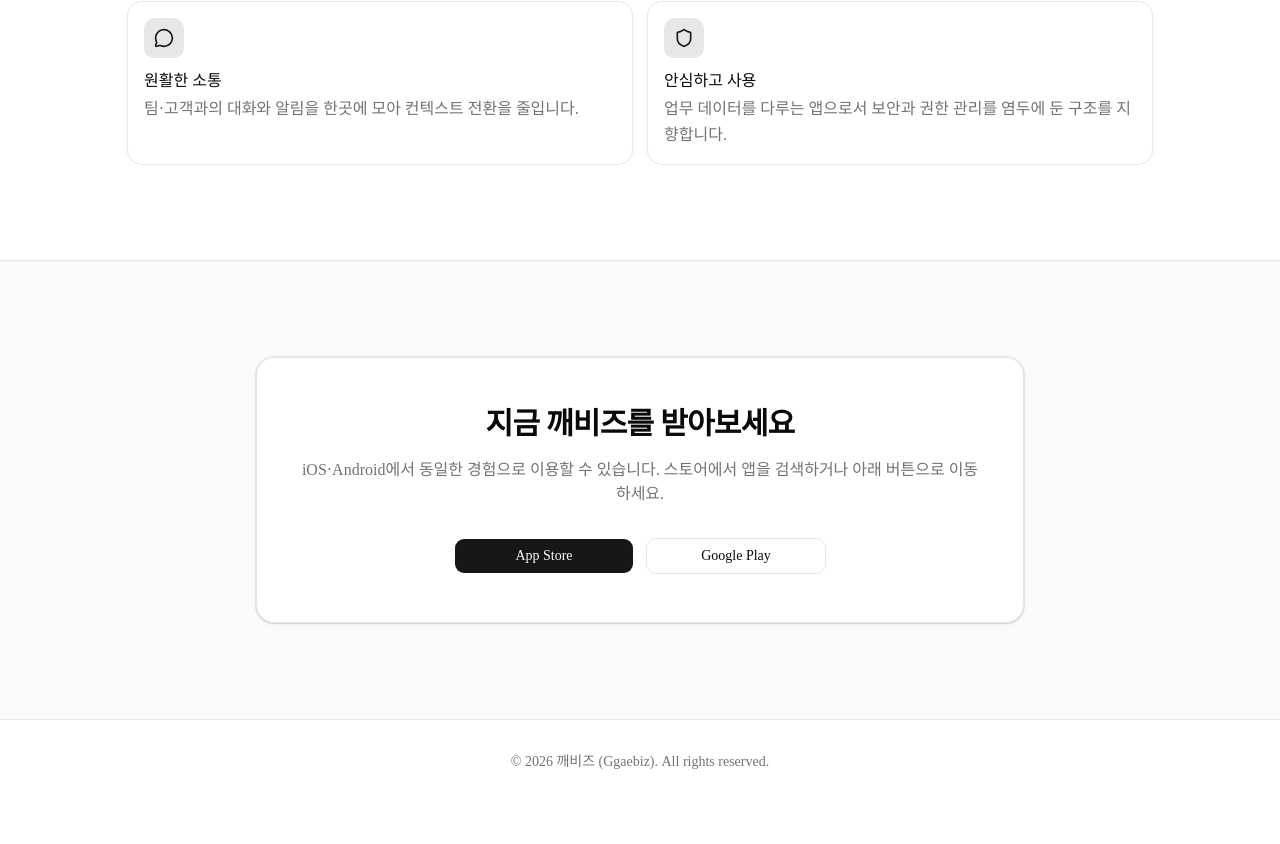
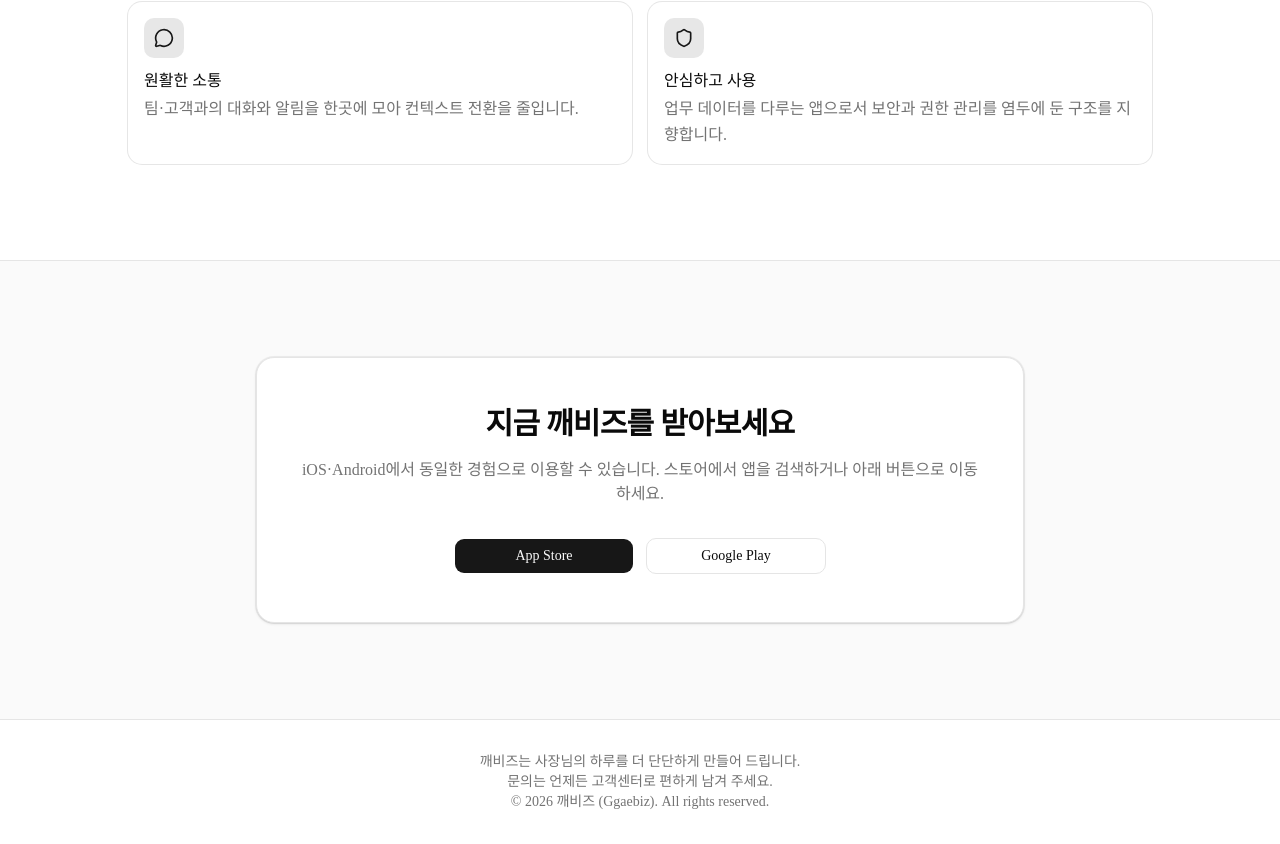
Before and after one commit to hansol-build/ggaebiz-web, a Next.js app: page / in a window 1280 px wide. Shown: the part 945-1789 px from the top of the page. Before the commit the page ends 1749 px from the top, so only its background shows below. Built offline with nearby package versions, Linux system fonts and the light colour scheme; no server answers.

Commit message:
feat(main): 푸터에 깨비즈 안내 문구 두 줄 추가함

```diff
--- a/app/page.tsx
+++ b/app/page.tsx
@@ -9,6 +9,8 @@
       <FeaturesSection />
       <DownloadCta />
       <footer className="border-t px-4 py-8 text-center text-sm text-muted-foreground">
+        <p>깨비즈는 사장님의 하루를 더 단단하게 만들어 드립니다.</p>
+        <p>문의는 언제든 고객센터로 편하게 남겨 주세요.</p>
         <p>© {new Date().getFullYear()} 깨비즈 (Ggaebiz). All rights reserved.</p>
       </footer>
     </main>
```
